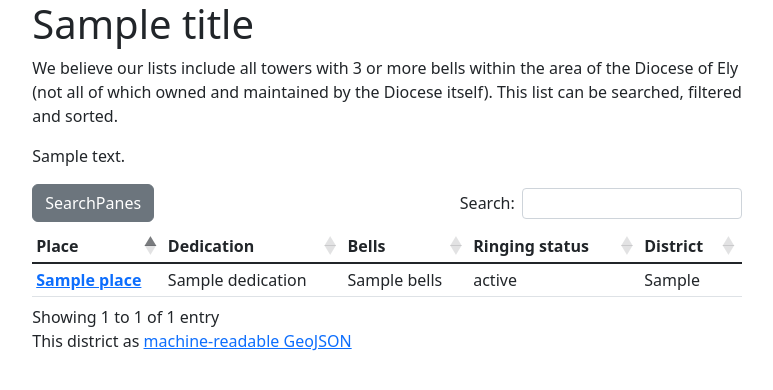
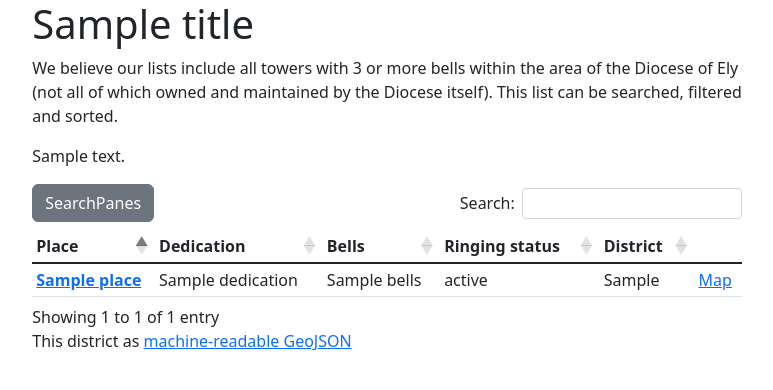
Before and after one commit to jw35/eda-django, a Django app: template eda/tower_database/templates/tower_database/tower_list.html in a window 1280 px wide. Shown: the top 390 px of the page, without its empty margins (253-1026 px from the left). Run offline with Django 5.2, Linux system fonts and the light colour scheme; the template is opened without the code that fills it: most values are stand-ins (such as "Sample title", 1, 10 or a date in 2020); some libraries are stand-ins or nearby versions.

Commit message:
Add map link to tower lists

```diff
--- a/eda/tower_database/static/tower_database/tower_list.js
+++ b/eda/tower_database/static/tower_database/tower_list.js
@@ -29,13 +29,18 @@ var dt_options = {
         }
     },
     columnDefs: [
-    	// Disable the seachPane for Dedication
+    	// Disable the seachPane for Dedication, ordering & searching for map links
     	{
             target: 1,
             searchPanes: {
                 show: false
             },
-        }
+        },
+        {
+            target: 5,
+            orderable: false,
+            searchable: false,
+        },
     ]
 };
 
--- a/eda/tower_database/templates/tower_database/tower_list.html
+++ b/eda/tower_database/templates/tower_database/tower_list.html
@@ -40,6 +40,7 @@
                 <td class="fw-bold">Bells</td>
                 <td class="fw-bold">Ringing status</td>
                 <td class="fw-bold">District</td>
+                <td class="fw-bold"></td>
             </tr>
         </thead>
 
@@ -54,6 +55,7 @@
             <td>{{ tower.bells }}</td>
             <td>{{ tower.get_ringing_status_display }}</td>
             <td>{{ tower.get_district_display }}</td>
+            <td><a href="{% url 'tower_map' towerid=tower.pk %}">Map</a></td>
 
         </tr>
 
```
